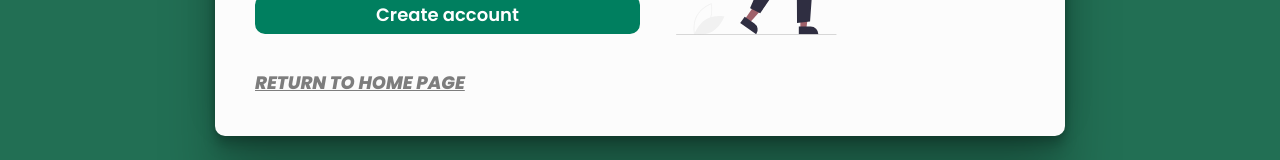
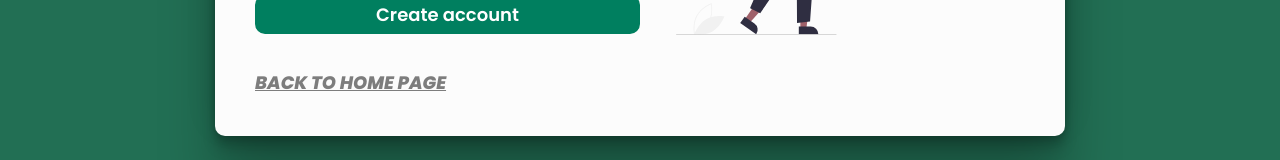
Before and after one commit to 0xyy/ToDoFront, a React (Create React App) app: page /register in a window 1280 px wide. Shown: the part 558-718 px from the top of the page. Built offline with nearby package versions, Linux system fonts and the light colour scheme.

Commit message:
Changed text return to home page to back to home page and moved up import.

```diff
--- a/src/components/Forms/RegisterForm/RegisterForm.tsx
+++ b/src/components/Forms/RegisterForm/RegisterForm.tsx
@@ -1,8 +1,8 @@
 import React from 'react';
+import { NavigationLink } from '../../UI/NavigationLink';
 
 import register from '../../../assets/register.svg';
 import styles from './RegisterForm.module.css';
-import { NavigationLink } from '../../UI/NavigationLink';
 
 export const RegisterForm = () => {
     return <div className={`${styles.box} card`}>
@@ -22,7 +22,7 @@ export const RegisterForm = () => {
                     <input type="password" name="repeatedPassword" placeholder="Repeated password"/>
                 </label>
                 <button>Create account</button>
-                <p><NavigationLink text='Return to home page' to='/'/></p>
+                <p><NavigationLink text='Back to home page' to='/'/></p>
             </form>
             <img src={register} alt="Register image"/>
         </div>
```
